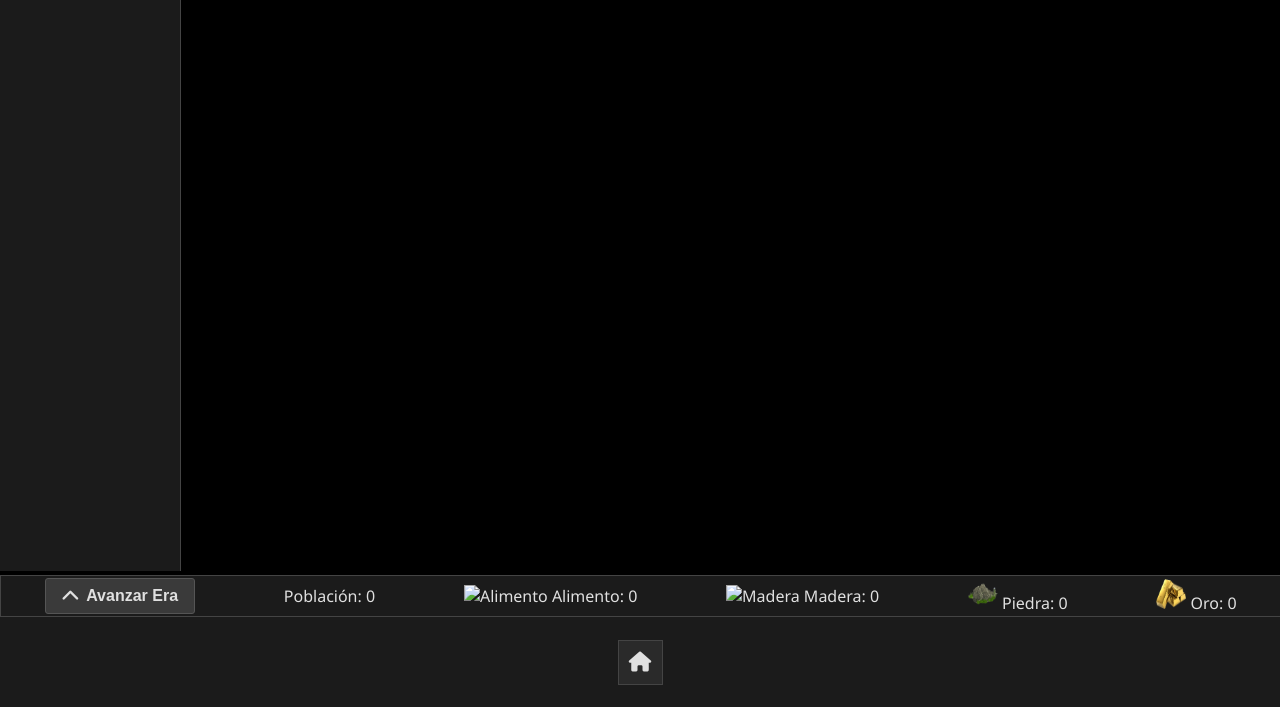
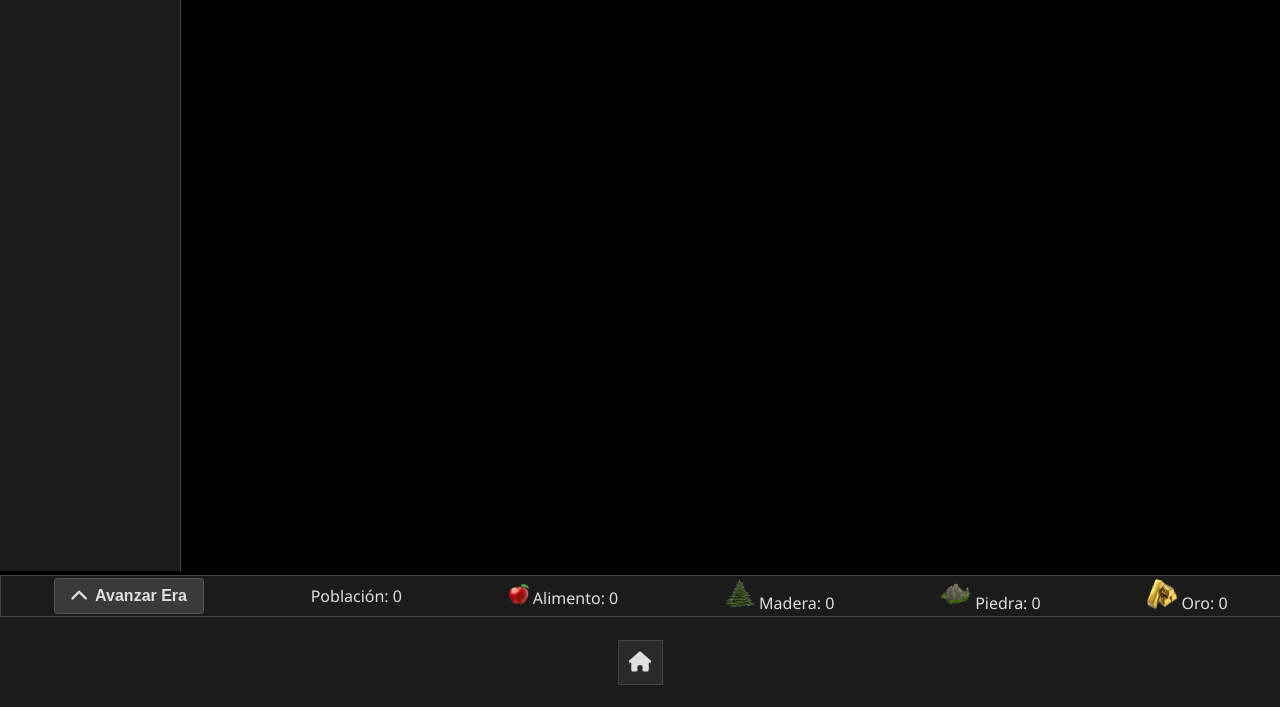
Before and after one commit to EmanuelPB123/EmpireEarthOnline, a plain HTML site: page index.html in a window 1280 px wide. Shown: the part 93-800 px from the top of the page. Drawn offline with nearby package versions, Linux system fonts and the light colour scheme; the site is published under a folder, as on GitHub Pages, so addresses that start at the root find nothing.

Commit message:
Update index.html

```diff
--- a/index.html
+++ b/index.html
@@ -535,8 +535,8 @@
             <span>Avanzar Era</span>
         </button>
         <p>Población: <span id="population">0</span></p>
-        <p><img src="/imagen_alimento.png" alt="Alimento" width="20" height="20"> Alimento: <span id="food" style="background: transparent;">0</span></p>
-        <p><img src="/imagen_madera.png" alt="Madera" width="30" height="30"> Madera: <span id="wood">0</span></p>
+        <p><img src="imagen_alimento.png" alt="Alimento" width="20" height="20"> Alimento: <span id="food" style="background: transparent;">0</span></p>
+        <p><img src="imagen_madera.png" alt="Madera" width="30" height="30"> Madera: <span id="wood">0</span></p>
         <p><img src="imagen_piedra.png" alt="Piedra" width="30" height="30"> Piedra: <span id="stone">0</span></p>
         <p><img src="imagen_oro.png" alt="Oro" width="30" height="30"> Oro: <span id="gold">0</span></p>
     </nav>
```
